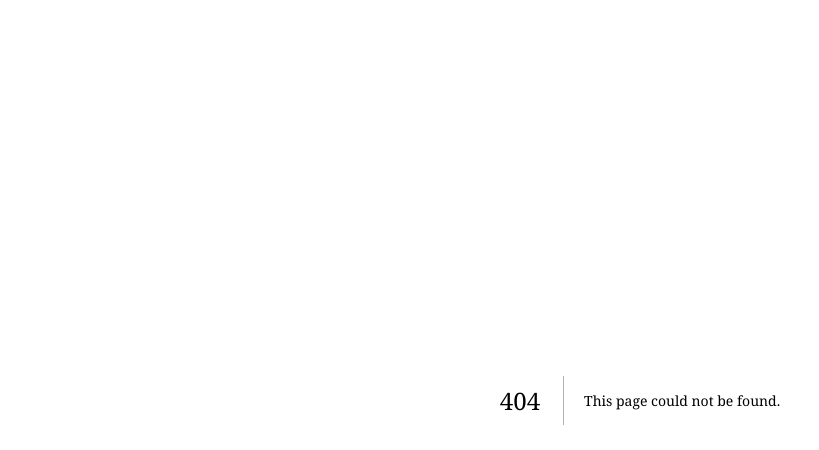
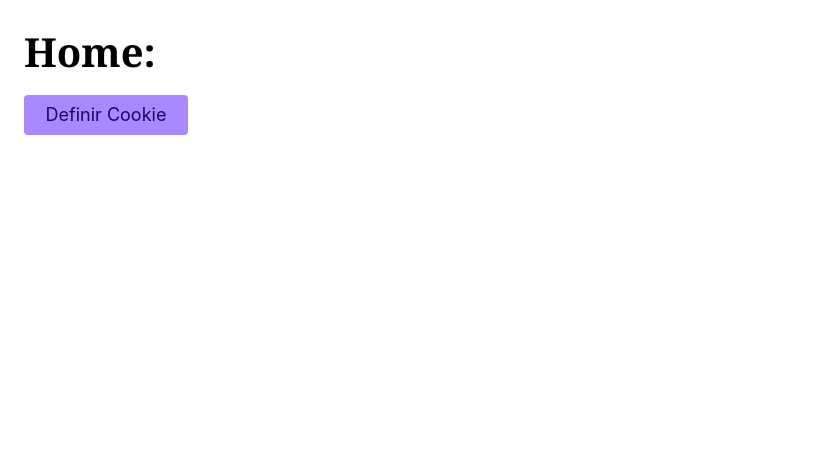
Before and after one commit to alexmonteirodev/next, a Next.js app: page /exercicios/ex012-server-actions in a window 1280 px wide. Before the commit this address had no page. Shown: the top 450 px of the page, without its empty margins (0-819 px from the left). Built offline with nearby package versions, Linux system fonts and the light colour scheme.

Commit message:
ex012-server-actions

```diff
--- /dev/null
+++ b/src/actions/set-cookie.tsx
@@ -0,0 +1,13 @@
+"use server";
+
+import { cookies } from "next/headers";
+
+const setCookie = async (key: string, value: string) => {
+  (await cookies()).set(key, value, {
+    httpOnly: true,
+    secure: true,
+  });
+  return { funcionou: true, value };
+};
+
+export default setCookie;
--- /dev/null
+++ b/src/app/exercicios/ex012-server-actions/page.tsx
@@ -0,0 +1,22 @@
+"use client";
+
+import setCookie from "@/actions/set-cookie";
+import React from "react";
+
+const pageEx012 = () => {
+  const [valor, setValor] = React.useState("");
+  async function handleClick() {
+    console.log("teste");
+    const r = await setCookie("segredo", "123456"); //f do use server sendo usada no client
+    console.log(r);
+    setValor(r.value);
+  }
+  return (
+    <div>
+      <h1>Home: {valor}</h1>
+      <button onClick={handleClick}>Definir Cookie</button>
+    </div>
+  );
+};
+
+export default pageEx012;
--- a/src/app/globals.css
+++ b/src/app/globals.css
@@ -47,6 +47,15 @@ ul {
 
 li {
   margin-bottom: 0.5rem;
+}
+
+a {
+  text-decoration: none;
+  color: #551a8b;
+}
+a:hover {
+  color: var(--color);
+  text-decoration: underline;
 }
 
 label {
--- a/src/componentes/Exercicios.tsx
+++ b/src/componentes/Exercicios.tsx
@@ -55,6 +55,11 @@ const Exercicios = () => {
           ex011-route-randlers-exercicio
         </Link>
       </li>
+      <li>
+        <Link href="/exercicios/ex012-server-actions">
+          ex012-server-actions
+        </Link>
+      </li>
     </ul>
   );
 };
```
Also changed, not shown: src/app/exercicios/ex012-server-actions/aula.tsx (added, +60 -0 lines).
